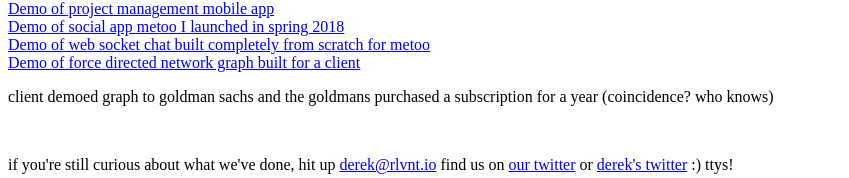
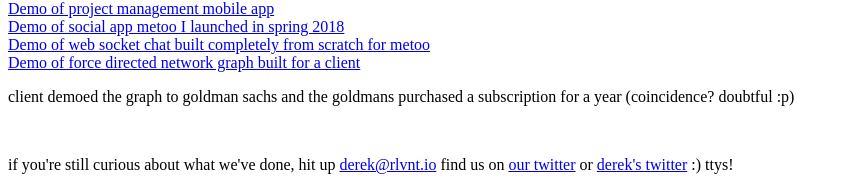
Before and after one commit to rlvntdev/portfolio, a website: page index.html in a window 1280 px wide. Shown: the part 134-312 px from the top of the page, without its empty margins (0-849 px from the left). Drawn offline with Linux system fonts and the light colour scheme.

Commit message:
updated index

```diff
--- a/index.html
+++ b/index.html
@@ -26,7 +26,7 @@
 				Demo of force directed network graph built for a client
 			</a>
 			<p>
-				client demoed graph to goldman sachs and the goldmans purchased a subscription for a year (coincidence? who knows)
+				client demoed the graph to goldman sachs and the goldmans purchased a subscription for a year (coincidence? doubtful :p)
 			</p>
 			<br/>
 		<p>
```
